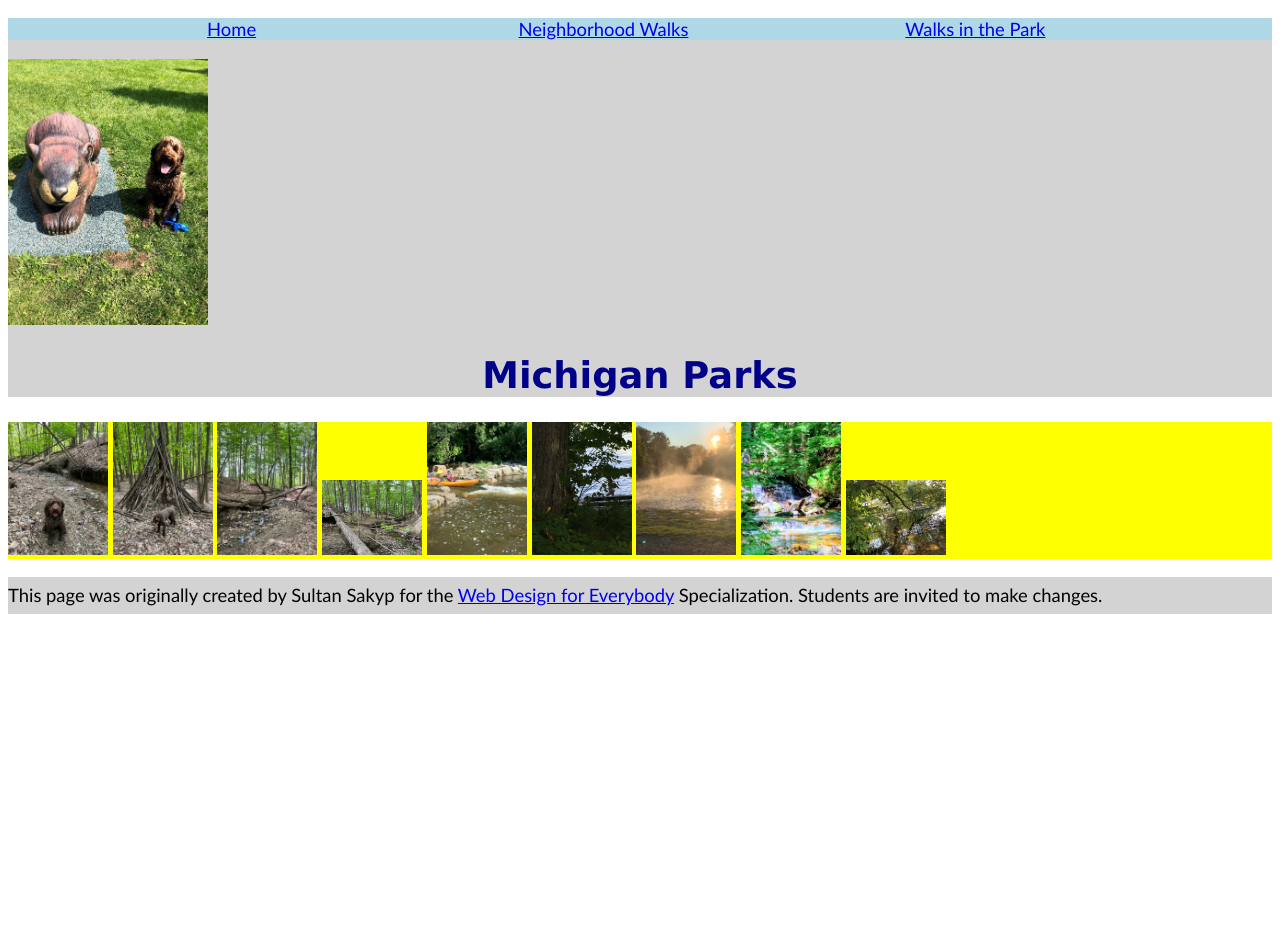
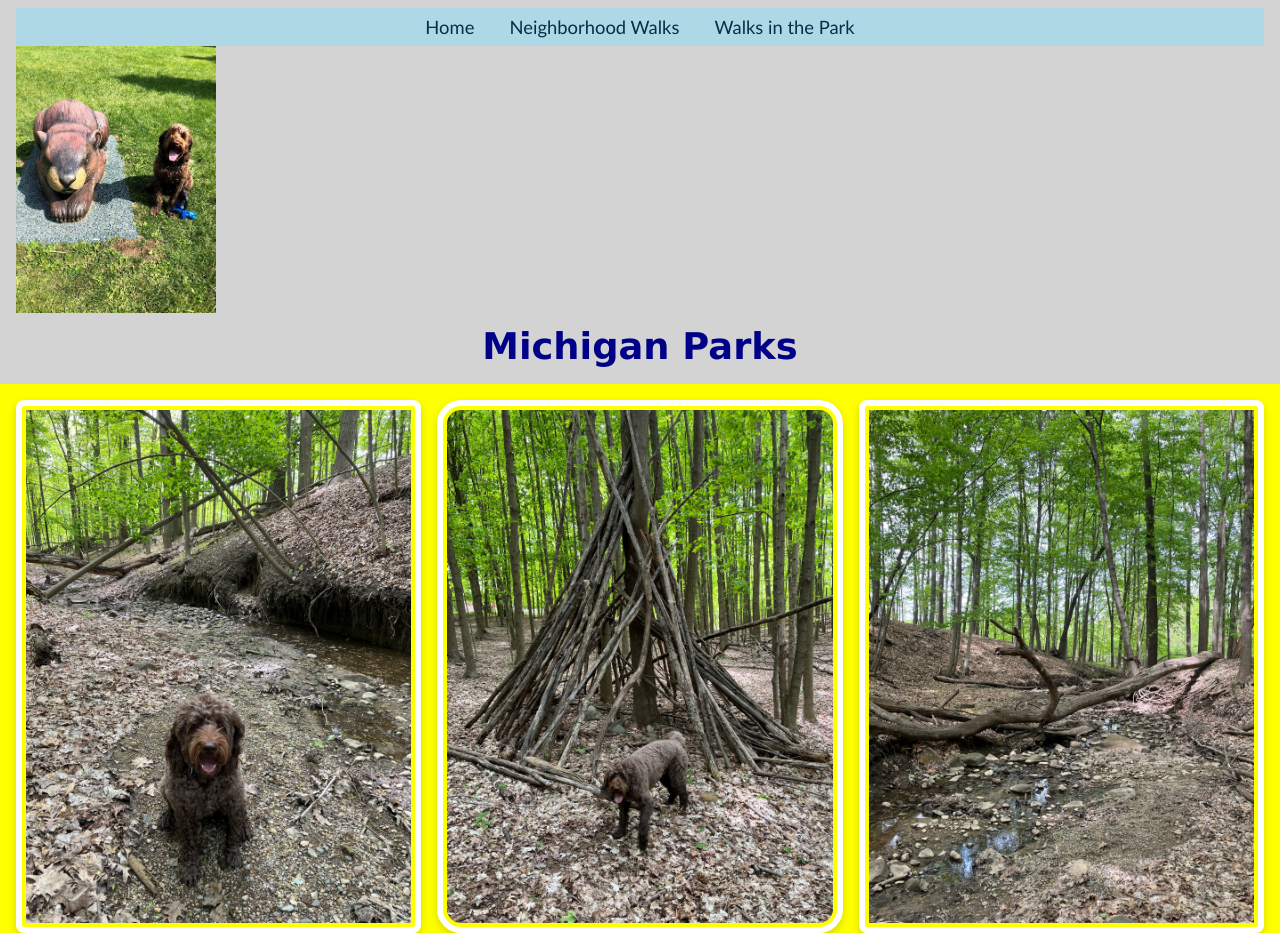
Before and after one commit to ssakyp/introduction-to-css3, a plain HTML site: page parks.html in a window 1280 px wide. Shown: the top 933 px of the page. Before the commit the page ends 800 px from the top, so only its background shows below. Drawn offline with Linux system fonts and the light colour scheme.

Commit message:
final-project

```diff
--- a/css/style.css
+++ b/css/style.css
@@ -1,29 +1,125 @@
 body {
     font-family: 'Gill Sans', 'Gill Sans MT', Calibri, 'Trebuchet MS', sans-serif;
     font-size: 115%;
+    margin: 0;
+    color: #222;
 }
+
+/* Skip link: visually hidden until focused */
+.skip-link {
+    position: absolute;
+    left: -9999px;
+    top: auto;
+    width: 1px;
+    height: 1px;
+    overflow: hidden;
+}
+.skip-link:focus {
+    left: 1rem;
+    top: 1rem;
+    width: auto;
+    height: auto;
+    background: #000089;
+    color: #fff;
+    padding: 0.5rem 0.75rem;
+    border-radius: 4px;
+    z-index: 1000;
+}
+
 header {
     background-color: #d3d3d3;
+    padding: 0.5rem 1rem;
 }
+
+/* Navigation: use flexbox for layout and spacing */
 nav {
     background-color: #aed8e6;
+    display: flex;
+    justify-content: center;
+    padding: 0.5rem;
 }
-li {
-    display: inline-block;
-    width: 30%;
+nav ul {
+    list-style: none;
+    margin: 0;
+    padding: 0;
+    display: flex;
+    gap: 1rem;
+}
+nav li {
+    display: block;
+}
+nav a {
+    text-decoration: none;
+    color: #023047;
+    padding: 0.4rem 0.6rem;
+    border-radius: 4px;
+    transition: background-color 200ms ease, color 200ms ease, transform 200ms ease;
+}
+nav a:hover,
+nav a:focus {
+    background-color: #023047;
+    color: #fff;
+    transform: translateY(-2px);
+}
+
+h1 {
+    text-align: center;
+    font-family: Verdana, Geneva, Tahoma, sans-serif;
+    color: #000089;
+    margin: 0.5rem 0;
+}
+
+main {
+    background-color: #feff00;
+    padding: 1rem;
+}
+
+footer {
+    background-color: #d3d3d3;
+    padding: 1rem;
     text-align: center;
 }
-h1 {
-    text-align: center;
-    font-family:Verdana, Geneva, Tahoma, sans-serif;
-    color: #000089;
+
+p {
+    line-height: 1.6;
 }
-main {
-    background-color: #feff00;
+
+/* Gallery grid: at least two columns */
+.gallery {
+    display: grid;
+    grid-template-columns: repeat(auto-fit, minmax(120px, 1fr));
+    gap: 1rem;
+    align-items: center;
 }
-footer {
-    background-color: #d3d3d3;
+
+/* Images: box model styling and consistent sizing */
+.gallery img,
+main > img {
+    width: 100%;
+    height: auto;
+    box-sizing: border-box;
+    border: 6px solid #fff;
+    padding: 4px;
+    border-radius: 8px;
+    box-shadow: 0 4px 8px rgba(0,0,0,0.15);
+    transition: transform 250ms ease, box-shadow 250ms ease, border-radius 250ms ease;
 }
-p {
-    line-height: 2;
+
+/* Hover effect for images */
+.gallery img:hover,
+main > img:hover {
+    transform: scale(1.03);
+    box-shadow: 0 8px 18px rgba(0,0,0,0.25);
 }
+
+/* nth-child: alternate border-radius for every other image */
+.gallery img:nth-child(2n) {
+    border-radius: 24px;
+}
+
+/* Responsive tweaks */
+@media (min-width: 700px) {
+    .gallery {
+        grid-template-columns: repeat(3, 1fr);
+    }
+}
--- a/parks.html
+++ b/parks.html
@@ -10,8 +10,9 @@
 </head>
 
 <body>
+  <a class="skip-link" href="#main-content">Skip to main content</a>
   <header>
-    <nav>
+    <nav aria-label="Primary navigation">
       <ul>
         <li><a href="index.html">Home</a></li>
         <li><a href="neighborhood.html">Neighborhood Walks</a></li>
@@ -23,7 +24,7 @@
 
   </header>
   <main>
-    <div>
+    <div class="gallery" id="main-content">
       <img src="images/bacon_in_the_woods.png" alt="brown labradoodle sitting near a stream in a wooded setting"
         width="100">
       <img src="images/bacon_near_the_fort.png"
```
Also changed, not shown: index.html (+3 -2 lines), neighborhood.html (+3 -2 lines).
